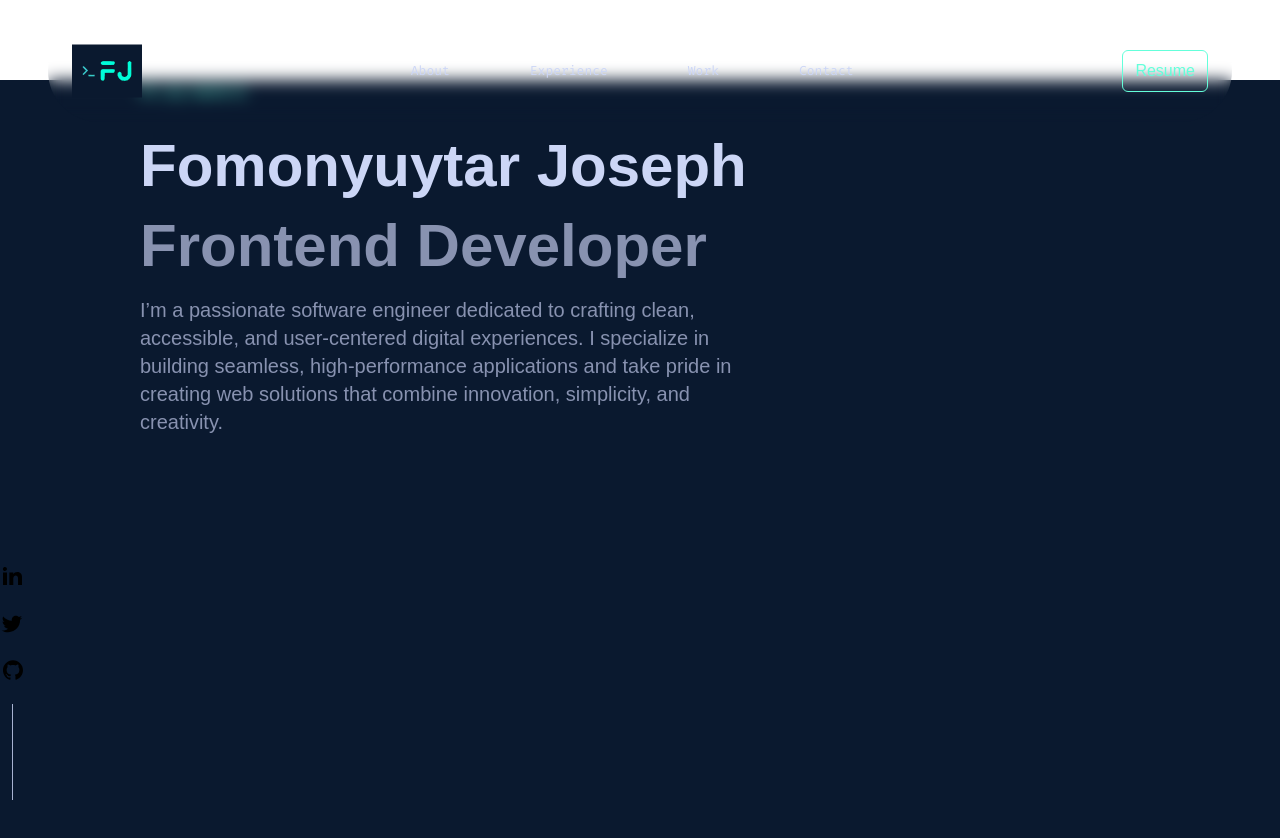
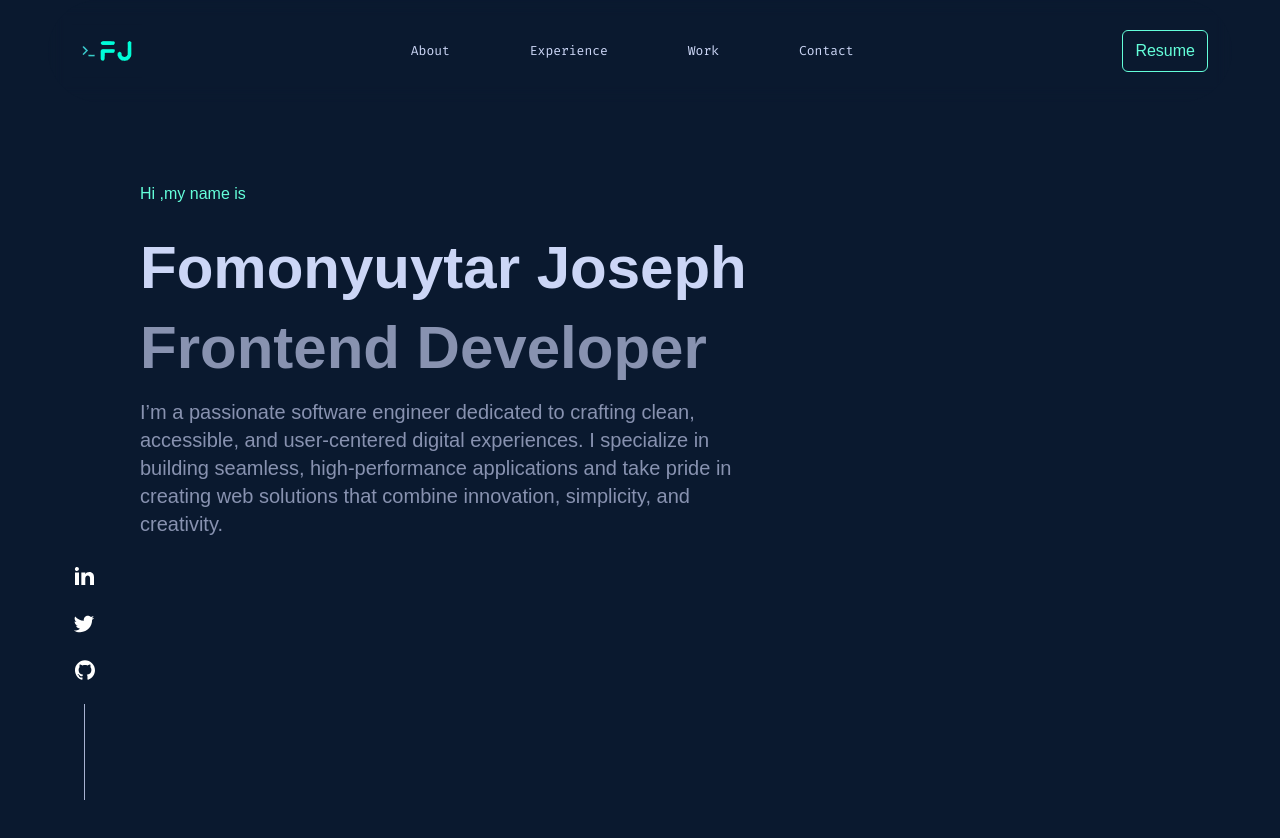
Before and after one commit to Fomonyuytar-Joseph/portfolio-website, a Next.js app: page / in a window 1280 px wide. Shown: the top 838 px of the page. After the commit the page ends 800 px from the top, so only its background shows below. Built offline with nearby package versions, Linux system fonts and the light colour scheme.

Commit message:
add social handle

```diff
--- a/src/app/globals.css
+++ b/src/app/globals.css
@@ -4,4 +4,5 @@
 
 body {
   font-family: Arial, Helvetica, sans-serif;
+  background-color: #0a192f;
 }
--- a/src/app/page.tsx
+++ b/src/app/page.tsx
@@ -4,15 +4,13 @@ import HeroSectionTemplate from '@/components/templates/heroSection.template';
 
 export default function Home() {
   return (
-    <div className="w-full h-full bg-primary-navy relative">
-      <div className=" ">
-        <div className="fixed top-5 left-0 px-12 w-full">
-          <Navbar />
-        </div>
+    <div className="w-full bg-primary-navy relative">
+      <div className="fixed top-0 left-0 px-12 w-full">
+        <Navbar />
+      </div>
 
-        <div className="w-[600px] lg:w-[800px] xl:w-[1000px] 2xl:w-[1200px] mx-auto 2xl:px-[100px]">
-          <HeroSectionTemplate />
-        </div>
+      <div className="w-[600px] lg:w-[800px] xl:w-[1000px] 2xl:w-[1200px] mx-auto 2xl:px-[100px] mt-[102px] h-[calc(100dvh-102px)] ">
+        <HeroSectionTemplate />
       </div>
       <SocialHandles />
     </div>
--- /dev/null
+++ b/src/components/molecules/emailHandle/emailHandle.atom.tsx
@@ -0,0 +1,19 @@
+import Link from "next/link";
+import React from "react";
+
+const EmailHandle = () => {
+  return (
+    <div className="fixed bottom-0 right-[72px] flex flex-col items-center space-y-6 text-white">
+      <Link
+        href="https://www.linkedin.com/in/fomonyuytar-joseph"
+        className="hover:text-secondary-green"
+      >
+        josephneymar33@gmail.com
+      </Link>
+
+      <div className="w-px h-24 bg-tertiary-light-slate" />
+    </div>
+  );
+};
+
+export default EmailHandle;
--- a/src/components/molecules/socialHandles/socialHandles.molecule.tsx
+++ b/src/components/molecules/socialHandles/socialHandles.molecule.tsx
@@ -4,14 +4,23 @@ import React from 'react';
 
 const SocialHandles = () => {
   return (
-    <div className="fixed bottom-0 left-auto flex flex-col items-center space-y-6">
-      <Link href="https://www.linkedin.com/in/fomonyuytar-joseph">
+    <div className="fixed bottom-0 left-[72px] flex flex-col items-center space-y-6 text-white">
+      <Link
+        href="https://www.linkedin.com/in/fomonyuytar-joseph"
+        className="hover:text-secondary-green"
+      >
         <IconRepository.LinkedInIcon />
       </Link>
-      <Link href="https://twitter.com/FJoseph_dev">
+      <Link
+        href="https://twitter.com/FJoseph_dev"
+        className="hover:text-secondary-green "
+      >
         <IconRepository.TwitterIcon />
       </Link>
-      <Link href="/https://github.com/Fomonyuytar-Joseph">
+      <Link
+        href="/https://github.com/Fomonyuytar-Joseph"
+        className="hover:text-secondary-green"
+      >
         <IconRepository.GithubIcon />
       </Link>
       <div className="w-px h-24 bg-tertiary-light-slate" />
--- a/src/components/templates/heroSection.template.tsx
+++ b/src/components/templates/heroSection.template.tsx
@@ -3,7 +3,7 @@ import HeroSectionOrganism from '../organisms/heroSection.organism';
 
 const HeroSectionTemplate = () => {
   return (
-    <div className="w-full h-screen mt-20">
+    <div className="w-full pt-20">
       <HeroSectionOrganism />
     </div>
   );
```
Also changed, not shown: src/app/resizedLogo.svg (deleted).
